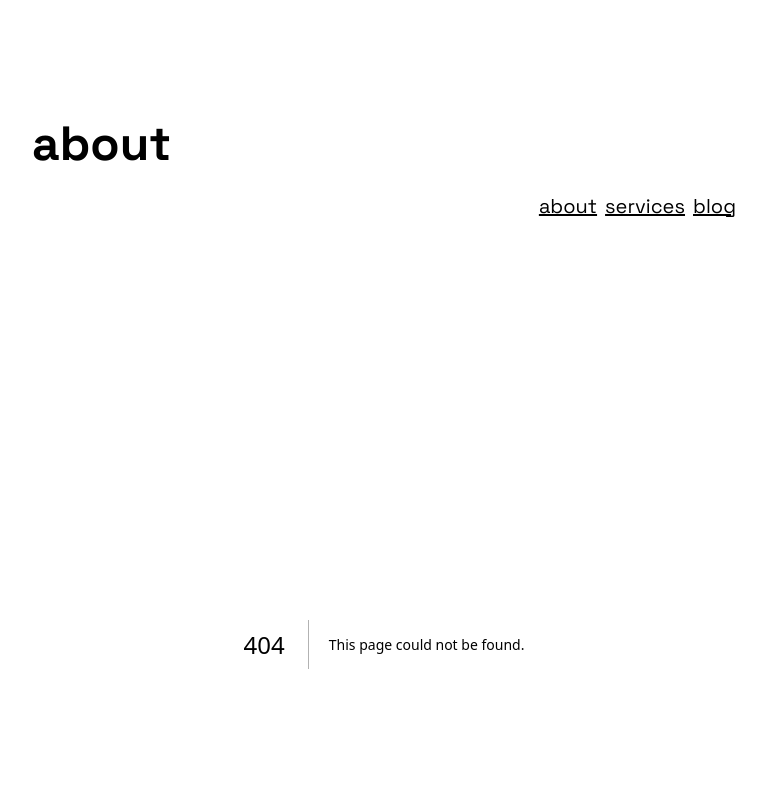
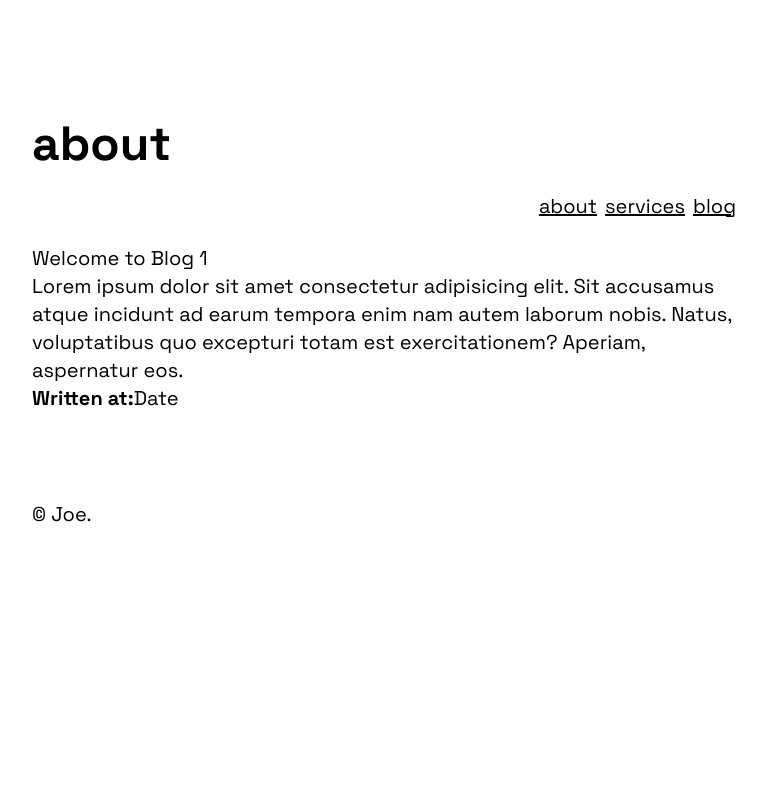
Before and after one commit to tzniceguy/myportifolio, a Next.js app: page /blog/1 in a window 1280 px wide. Before the commit this address had no page. Shown: the top 800 px of the page, without its empty margins (256-1022 px from the left). Built offline with nearby package versions, Linux system fonts and the light colour scheme.

Commit message:
function to fetch a specific post using post id

```diff
--- /dev/null
+++ b/app/blog/[slug]/page.tsx
@@ -0,0 +1,22 @@
+import { Post } from "../../interfaces/post";
+
+interface PostProps {
+  post: Post;
+}
+
+export default function Page({ params }: { params: { slug: string } }) {
+  return (
+    <div>
+      <h1>Welcome to Blog {params.slug}</h1>
+      <div>
+        Lorem ipsum dolor sit amet consectetur adipisicing elit. Sit accusamus
+        atque incidunt ad earum tempora enim nam autem laborum nobis. Natus,
+        voluptatibus quo excepturi totam est exercitationem? Aperiam, aspernatur
+        eos.
+      </div>
+      <p>
+        <strong>Written at:</strong>Date
+      </p>
+    </div>
+  );
+}
```
